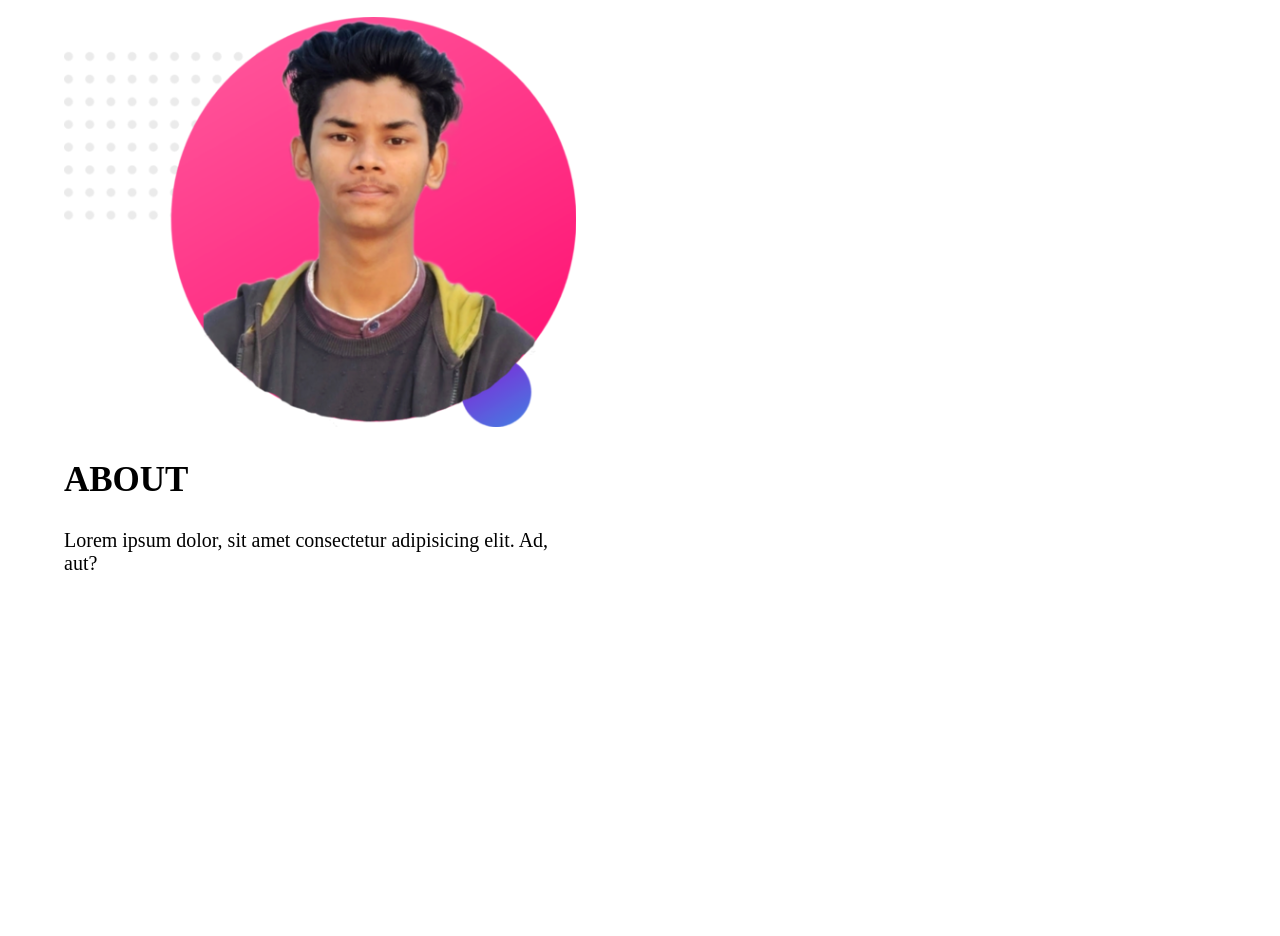
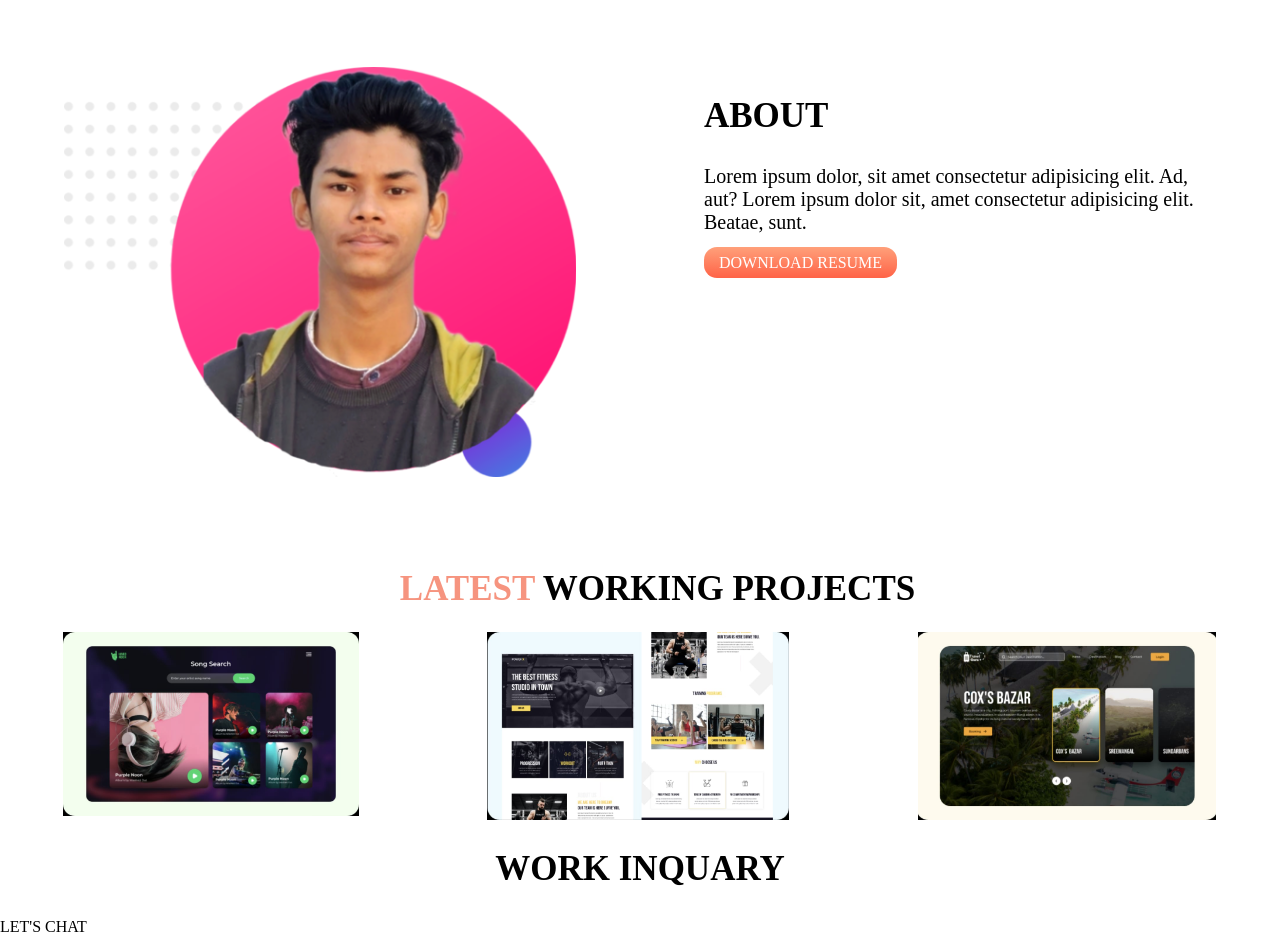
Before and after one commit to amazingasad/Third-Portfolio-Project, a plain HTML site: page index.html in a window 1280 px wide. Shown: the part 639-1575 px from the top of the page. Before the commit the page ends 1298 px from the top, so only its background shows below. Drawn offline with Linux system fonts and the light colour scheme.

Commit message:
Added mid section

```diff
--- a/index.html
+++ b/index.html
@@ -6,6 +6,15 @@
     <link rel="stylesheet" href="style.css">
     <title>Asad Islam</title>
 </head>
+<body>
+<div class="nav">
+    <ul>
+        <a href="#"><li>About</li></a>
+        <a href="#" class="current"><li>Portfolio</li></a>
+        <a href="#"> <li>Work</li></a>
+        <a href="#"> <li>Contact</li></a>
+    </ul>
+</div>
 <section class="upper-sec">
     <div class="half-width">
         <h1>HELLO I'M</h1>
@@ -16,14 +25,6 @@
         </div>
 
     </div>
-    <div class="nav">
-        <ul>
-            <a href="#"><li>About</li></a>
-            <a href="#"><li>Portfolio</li></a>
-            <a href="#"> <li>Work</li></a>
-            <a href="#"> <li>Contact</li></a>
-        </ul>
-    </div>
     <div class="half-eidth">
         <img src="images/also1.png" alt="">
     </div>
@@ -31,11 +32,37 @@
 <section class="mid-sec">
     <div class="half-width">
         <img src="images/also2.png" alt="">
+    </div>
+    <div class="half-width">
         <h1>ABOUT</h1>
-        <p>Lorem ipsum dolor, sit amet consectetur adipisicing elit. Ad, aut?</p>
+        <p>Lorem ipsum dolor, sit amet consectetur adipisicing elit. Ad, aut? Lorem ipsum dolor sit, amet consectetur adipisicing elit. Beatae, sunt.</p>
+        <div class="button">
+            <a href="https://twitter.com/amazingasad124" target="_blank">DOWNLOAD RESUME</a>
+        </div>
     </div>
 </section>
-<body>
+<div class="work">
+    <h1><span class="txt-highlight">LATEST</span> WORKING PROJECTS</h1>
+</div>
+<section class="work-sec">
+    <div class="wk">
+        <img src="images/work1.jpg" alt="">
+    </div>
+    <div class="wk">
+        <img src="images/work2.jpg" alt="">
+    </div>
+    <div class="wk">
+        <img src="images/work3.jpg" alt="">
+    </div>
+</section>
+<footer>
+    <section class="fotter-sec">
+        <div class="inq">
+            <h1>WORK INQUARY</h1>
+            <a href="#" class="button">LET'S CHAT</a>
+        </div>
 
+    </section>
+</footer>
 </body>
 </html>
--- a/style.css
+++ b/style.css
@@ -27,10 +27,18 @@ ul li{
     list-style-type: none;
     display: inline;
     padding: 4px 6px;
+    font-weight: 900;
+}
+ul{
+    text-align: center;
+}
+.current{
+    color: #f6947f;
 }
 a{
     text-decoration: none;
-    color: rgb(7, 0, 0);
+    color: black;
+
 }
 a:hover{
     cursor: pointer;
@@ -45,3 +53,24 @@ a:hover{
 .mid-sec{
     display: flex;
 }
+.work h1{
+    text-align: center;
+}
+.work-sec{
+    display: flex;
+}
+.wk{
+    width: 30;
+}
+.wk img{
+    display: block;
+    width: 70%;
+    margin: auto;
+}
+.inq h1{
+    text-align: center;
+}
+footer{
+    display: block;
+    margin: auto;
+}
```
